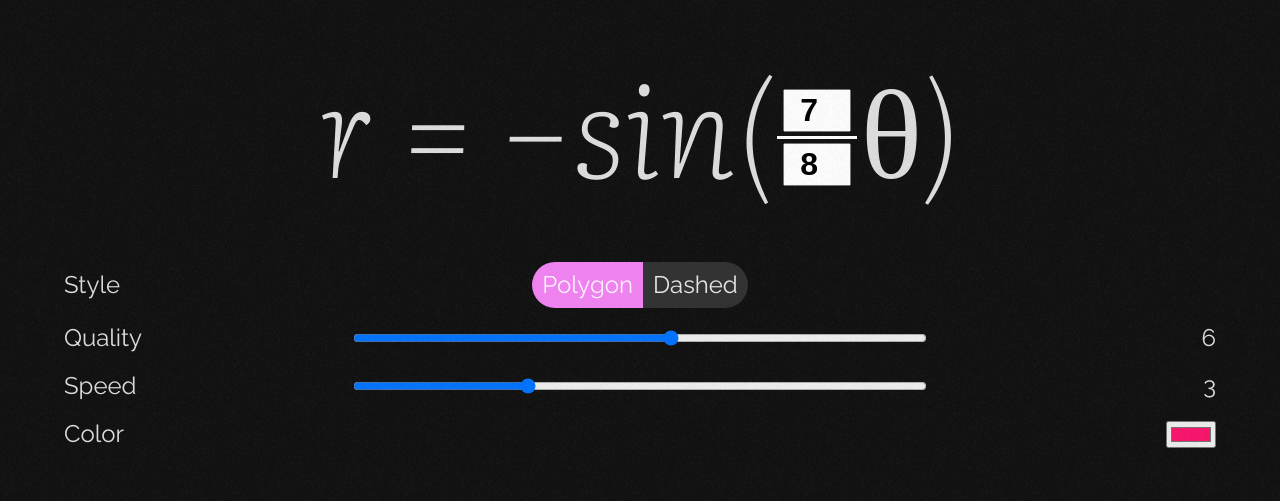
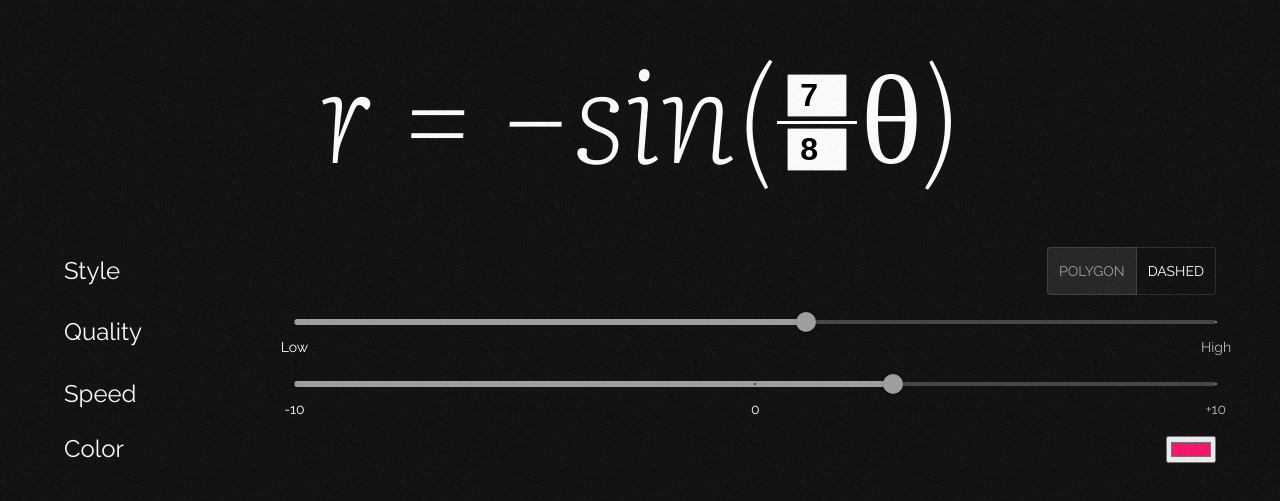
Before and after one commit to davetheknave/Rose-Curve-Visualizer, a React (Vite) app: page / in a window 1280 px wide. Shown: the part 157-658 px from the top of the page. Built offline with nearby package versions, Linux system fonts and the light colour scheme.

Commit message:
Add Material UI components.

```diff
--- a/package.json
+++ b/package.json
@@ -13,6 +13,9 @@
     "deploy": "gh-pages -d dist"
   },
   "dependencies": {
+    "@emotion/react": "^11.11.1",
+    "@emotion/styled": "^11.11.0",
+    "@mui/material": "^5.14.18",
     "@p5-wrapper/react": "^4.2.0",
     "p5": "^1.8.0",
     "react": "^18.2.0",
--- a/src/App.css
+++ b/src/App.css
@@ -109,37 +109,6 @@
     margin-bottom: 0.25em;
 }
 
-.toggle {
-    display: flex;
-    /* width: 100%; */
-    position: relative;
-    justify-content: center;
-    cursor: pointer;
-    -webkit-touch-callout: none;
-    -webkit-user-select: none;
-    -khtml-user-select: none;
-    -moz-user-select: none;
-    -ms-user-select: none;
-    user-select: none;
-}
-
-.toggle-label {
-    background-color: #333;
-    padding: 5px 10px;
-}
-
-.toggle-label-on {
-    border-radius: 50px 0px 0px 50px;
-}
-
-.toggle-label-off {
-    border-radius: 0px 50px 50px 0px;
-}
-
-.toggle-active {
-    background-color: violet;
-}
-
 @media (max-width: 1300px) {
     .visualizer .parameters {
         width: 90%;
--- a/src/App.jsx
+++ b/src/App.jsx
@@ -1,17 +1,30 @@
 import { useState, useEffect, useRef } from 'react'
 import P5Sketch from './rosecurve.jsx'
-import { Slider, Number, ColorPicker, Toggle } from './widgets.jsx';
+import { DSlider as Slider, Number, ColorPicker, Toggle } from './widgets.jsx';
+import { createTheme, ThemeProvider } from '@mui/material/styles';
+import CssBaseline from '@mui/material/CssBaseline';
+import * as colors from '@mui/material/colors';
 import * as MathD from './utility.jsx';
 import './App.css'
 
 function App() {
+  const [theme,setTheme] = useState(createTheme({
+    palette: {
+      mode: 'dark',
+      primary: colors.grey,
+    },
+    typography: {
+      fontFamily: [
+        'Raleway', 'Inter', 'system-ui', 'Helvetica', 'Arial', 'sans-serif'
+      ].join(','),
+    }
+  }));
   const numerator = useRef(7);
   const denominator = useRef(8);
   const polygon = useRef(true);
   const quality = useRef(6);
   const speed = useRef(3);
   const color = useRef([250, 22, 110]);
-  // const [color2,setColor2] = useState([250,22,110]);
 
   // Track window width
   const [width, setWidth] = useState(window.innerWidth);
@@ -22,13 +35,26 @@ function App() {
       window.removeEventListener("resize", handleResizeWindow);
     }
   });
+  const setColor = (newColor) => {
+    color.current = MathD.hexToArray(newColor);
+    // setTheme(createTheme({
+    //   palette: {
+    //     mode: 'dark',
+    //     primary: {main:newColor},
+    //   },
+    //   typography: {
+    //     fontFamily: [
+    //       'Raleway', 'Inter', 'system-ui', 'Helvetica', 'Arial', 'sans-serif'
+    //     ].join(','),
+    //   }
+    // }))
+  }
 
   return (
     <>
+      <ThemeProvider theme={theme}>
+        <CssBaseline />
         <div id="bg" />
-      {/* <h1 id="title">
-        Rose curves
-      </h1> */}
         <div className="visualizer">
           <P5Sketch numerator={numerator} denominator={denominator} quality={quality} speed={speed} foreground={color} background={[220, 220, 220]} radius={9} width={width} polygon={polygon} />
 
@@ -42,19 +68,30 @@ function App() {
               </div>
               <div className="math">&theta;)</div>
             </div>
-          <label className="visualizer-input">
-            <span className="input-label">Style</span>
-            <Toggle on="Polygon" off="Dashed" click={() => polygon.current = !polygon.current} active={polygon.current} />
-            <span className="input-value"></span>
-          </label>
-          <Slider change={(v) => quality.current = v} displayValue={quality.current} min={1} max={10} default={quality.current}>Quality</Slider>
-          <Slider change={(v) => speed.current = v} displayValue={speed} min={0} max={10} default={speed.current}>Speed</Slider>
-          <ColorPicker change={(v) => {
-            color.current = MathD.hexToArray(v);
-            // setColor2(v);
-          }} default={MathD.arrayToHex(color.current)}>Color</ColorPicker>
+            <Toggle
+              name="Style"
+              firstName="Polygon"
+              secondName="Dashed"
+              valueRef={polygon}
+            />
+            <Slider
+              name="Quality"
+              valueRef={quality}
+              min={1}
+              max={10}
+              marks={[{ value: 1, label: "Low" }, { value: 10, label: "High" }]}
+            />
+            <Slider
+              name="Speed"
+              valueRef={speed}
+              min={-10}
+              max={10}
+              marks={[{ value: 0, label: "0" }, { value: -10, label: "-10" }, { value: 10, label: "+10" }]}
+            />
+            <ColorPicker change={setColor} default={MathD.arrayToHex(color.current)}>Color</ColorPicker>
           </div>
         </div>
+      </ThemeProvider>
     </>
   )
 }
--- a/src/index.css
+++ b/src/index.css
@@ -30,22 +30,3 @@ h1 {
   line-height: 1.1;
   text-align: center;
 }
-
-button {
-  border-radius: 8px;
-  border: 1px solid transparent;
-  padding: 0.6em 1.2em;
-  font-size: 1em;
-  font-weight: 500;
-  font-family: inherit;
-  background-color: #1a1a1a;
-  cursor: pointer;
-  transition: border-color 0.25s;
-}
-button:hover {
-  border-color: #646cff;
-}
-button:focus,
-button:focus-visible {
-  outline: 4px auto -webkit-focus-ring-color;
-}
--- a/src/main.jsx
+++ b/src/main.jsx
@@ -4,7 +4,7 @@ import App from './App.jsx'
 import './index.css'
 
 ReactDOM.createRoot(document.getElementById('root')).render(
-  // <React.StrictMode>
-    <App />,
-  // </React.StrictMode>,
+  <>
+    <App />
+  </>
 )
--- a/src/widgets.jsx
+++ b/src/widgets.jsx
@@ -1,14 +1,28 @@
 import React, { useState } from 'react';
+import ToggleButton from '@mui/material/ToggleButton';
+import ToggleButtonGroup from '@mui/material/ToggleButtonGroup';
+import Slider from '@mui/material/Slider';
 import * as MathD from './utility.jsx';
 
-export function Slider(props) {
+export function DSlider(props) {
     const [value, setValue] = useState(props.default)
+    const handleChange = (_, v) => {
+        props.valueRef.current = v;
+        setValue(v);
+    }
     return (
         <>
             <label className="slider visualizer-input">
-                <span className="input-label">{props.children}</span>
-                <input type="range" min={props.min ?? 1} max={props.max ?? 250} onInput={(v) => { props.change(v.target.value); setValue(v.target.value) }} value={value} />
-                <span className="input-value">{value}</span>
+                <span className="input-label">{props.name}</span>
+                <Slider
+                    aria-label={props.name}
+                    min={props.min ?? 1}
+                    max={props.max ?? 250}
+                    value={props.valueRef.current}
+                    onChange={handleChange}
+                    marks={props.marks ?? true}
+                />
+                {/* <span className="input-value">{props.valueRef.current}</span> */}
             </label>
         </>
     );
@@ -40,14 +54,31 @@ export function ColorPicker(props) {
     )
 }
 export function Toggle(props) {
-    const [value, setValue] = useState(props.active)
+    const [value, setValue] = useState(props.valueRef.current ? "true" : "false")
+    const handleChange = (_, v) => {
+        if (v !== null) {
+            props.valueRef.current = v === "true";
+            setValue(v);
+        }
+    }
     return (
-        <div className="toggle" onClick={() => {
-            props.click();
-            setValue(!value);
-        }}>
-            <div className={"toggle-label toggle-label-on" + (value ? " toggle-active" : "")}>{props.on}</div>
-            <div className={"toggle-label toggle-label-off" + (!value ? " toggle-active" : "")}>{props.off}</div>
-        </div>
+        <label className="visualizer-input">
+            <span className="input-label">{props.name}</span>
+            <ToggleButtonGroup
+                aria-label={props.name}
+                exclusive
+                value={value}
+                onChange={handleChange}
+                color="primary"
+            >
+                <ToggleButton aria-label={props.firstName} value="true">
+                    {props.firstName}
+                </ToggleButton>
+                <ToggleButton aria-label={props.secondName} value="false">
+                    {props.secondName}
+                </ToggleButton>
+            </ToggleButtonGroup>
+            {/* <span className="input-value"></span> */}
+        </label>
     )
 }
```
Also changed, not shown: 1 other file (tests, documents, lock files or other folders). Lines whose indentation alone changed are shown as unchanged.
